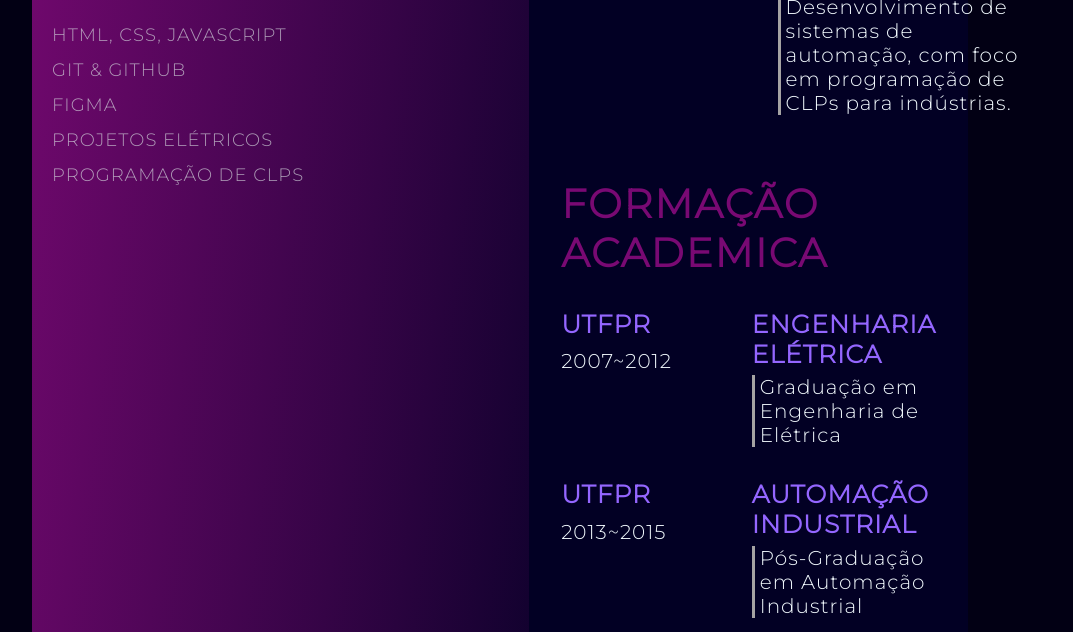
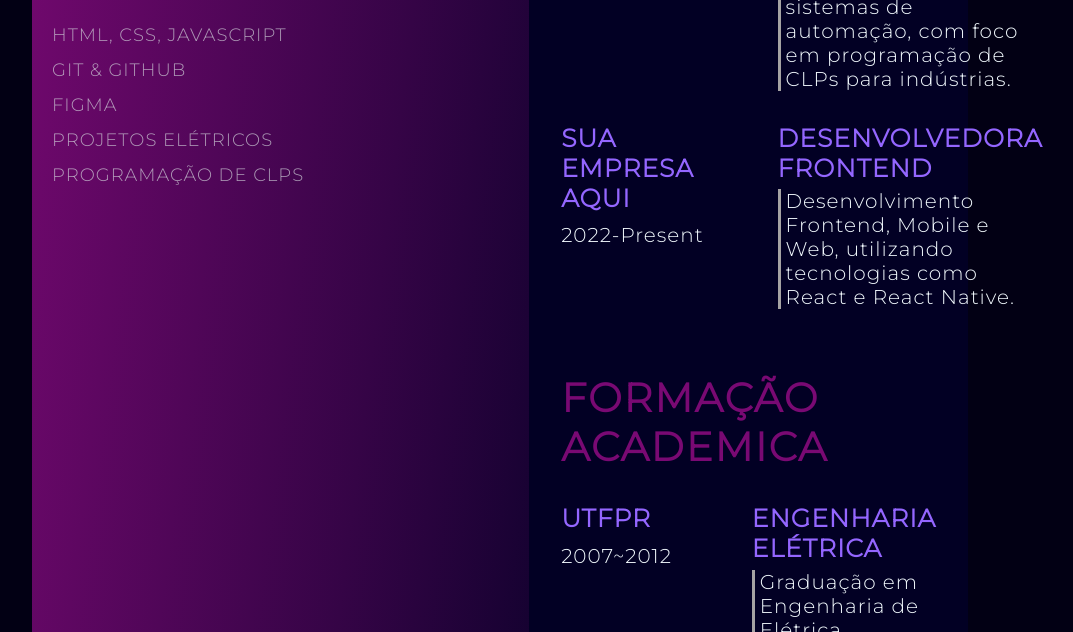
Before and after one commit to BiaRomaniv/jornada-dev.github.io, a plain HTML site: page index.html in a window 1280 px wide. Shown: the part 972-1604 px from the top of the page, without its empty margins (96-1169 px from the left). Drawn offline with Linux system fonts and the light colour scheme.

Commit message:
Adicionada experiência dev frontend (#3)

```diff
--- a/index.html
+++ b/index.html
@@ -64,7 +64,7 @@
                     <div class="right-title">Sobre Mim</div>
                     <p class="about-me-contents">
                         Olá sou a Bianca!<br>
-                        <br> Atualmente trabalho com Programação de CLP e estou estudando para me tornar Dev Front-End.
+                        <br> Atualmente trabalho com Programação de CLP e estou estudando para me tornar Dev Frontend.
                         <br> Sou formada em engenharia e estou em busca de uma transição de carreira.
                         <br>
                     </p>
@@ -90,6 +90,16 @@
                         <p class="exp-position">Analista de Automação</p>
                         <p class="exp-desc">
                             Desenvolvimento de sistemas de automação, com foco em programação de CLPs para indústrias.
+                        </p>
+                    </div>
+                    <div class="exp-left">
+                        <p class="exp-company-name">SUA EMPRESA AQUI</p>
+                        <p class="exp-time-period">2022-Present</p>
+                    </div>
+                    <div class="exp-right">
+                        <p class="exp-position">Desenvolvedora Frontend</p>
+                        <p class="exp-desc">
+                            Desenvolvimento Frontend, Mobile e Web, utilizando tecnologias como React e React Native.
                         </p>
                     </div>
                 </div>
```
